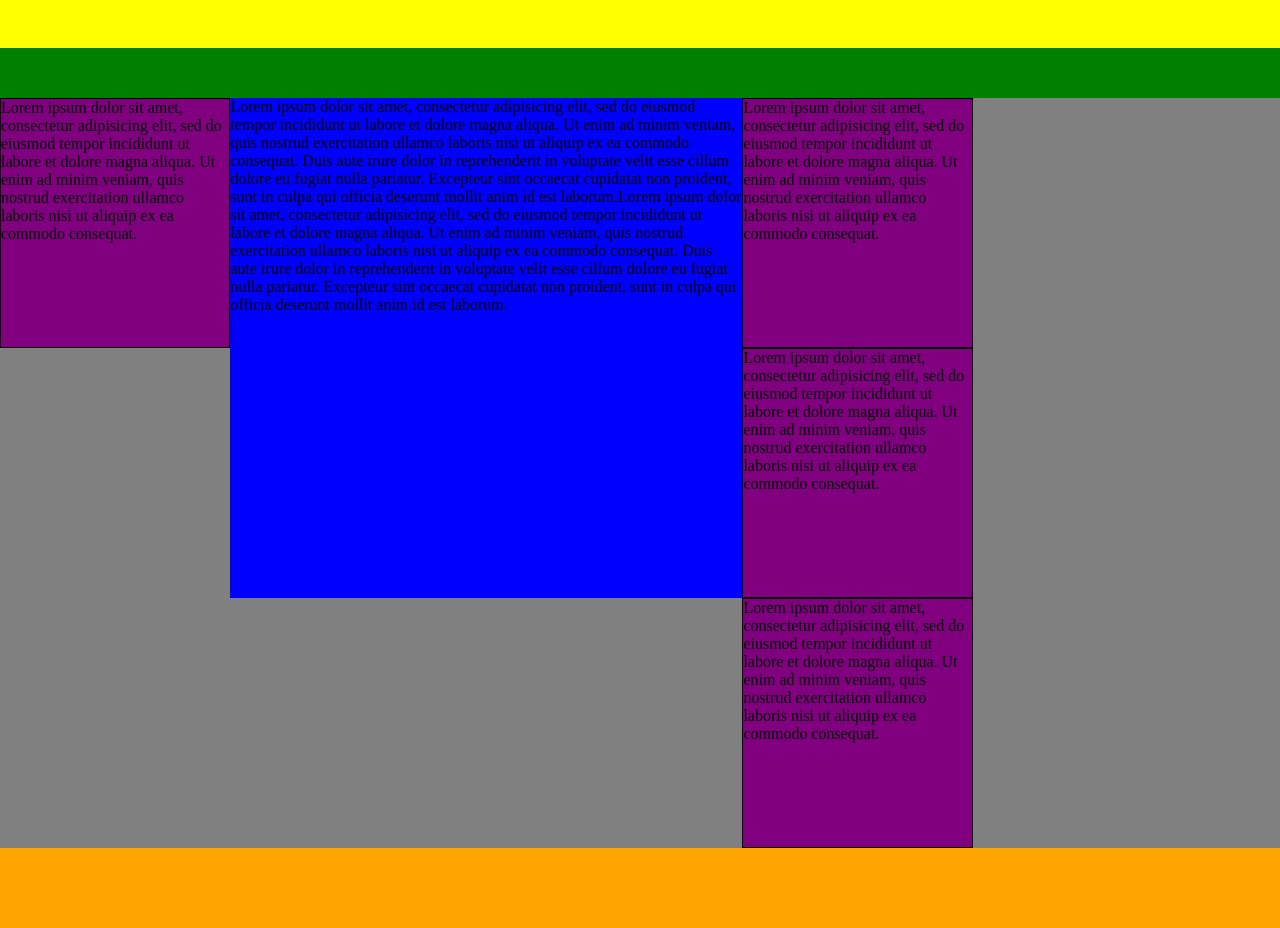
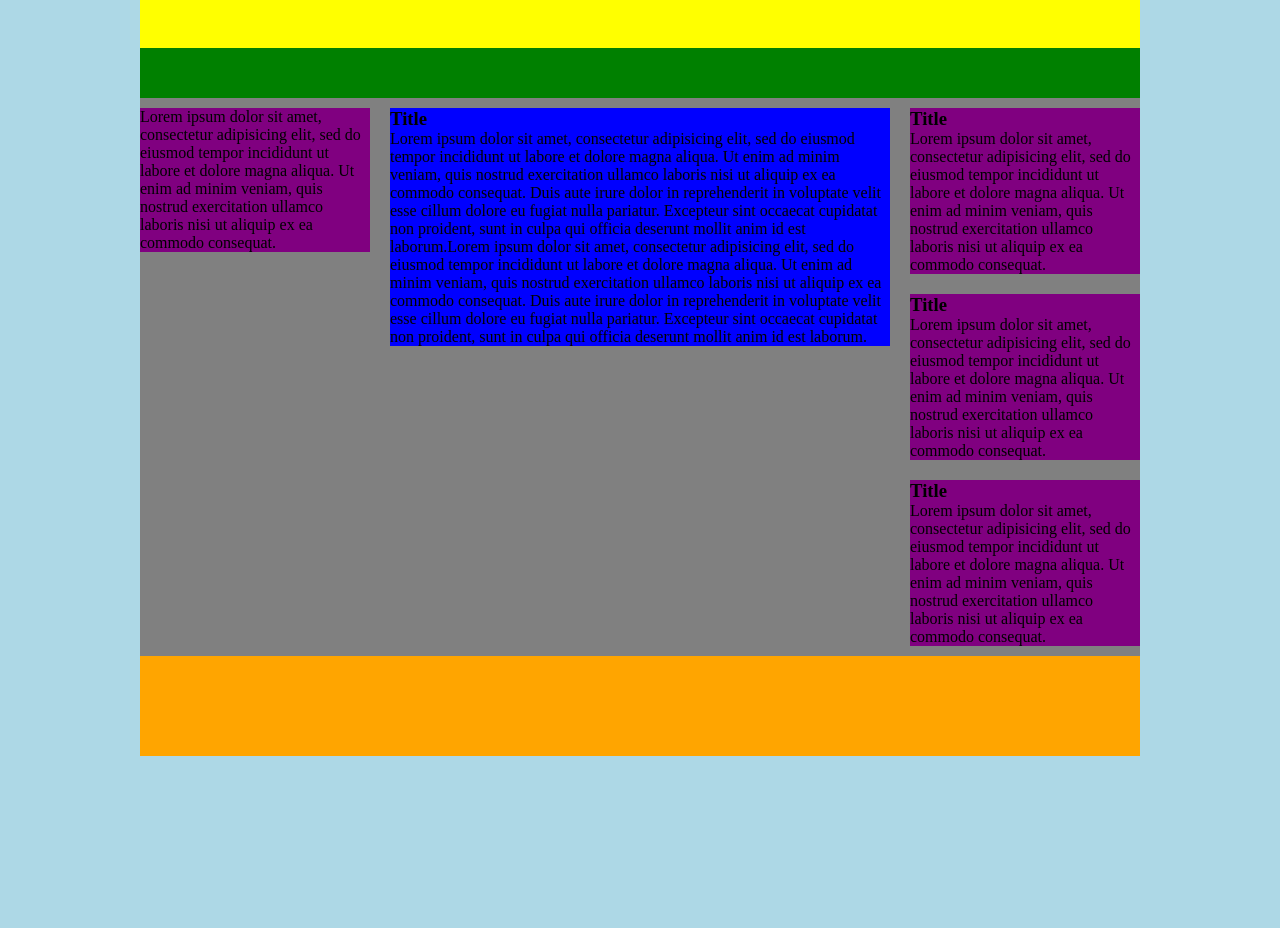
Before and after one commit to MatteoPirovano/htmlcss-struttura-wp, a plain HTML site: page index.html in a window 1280 px wide. Shown: the part 52-980 px from the top of the page. After the commit the page ends 808 px from the top, so only its background shows below. Drawn offline with Linux system fonts and the light colour scheme.

Commit message:
Fine prima parte

```diff
--- a/css/style.css
+++ b/css/style.css
@@ -3,12 +3,17 @@
   margin: 0;
   padding: 0;
 }
-
+body {
+  width: 1000px;
+  margin: auto;
+  background-color: lightblue;
+}
 .clearfix::after {
   content: "";
  display: table;
  clear: both;
 }
+
 
 header {
   height: 100px;
@@ -25,26 +30,27 @@ main {
 }
 main > section {
   float: left;
-  height: 500px;
-  width: 40%;
+  width: 50%;
   background-color: blue;
+  margin: 10px 0;
+}
+.left-section {
+  float: left;
+  width: 23%;
+  margin: 10px 2% 0 0;
 }
 .articles {
   float: left;
-  width: 18%;
-}
-.left-section {
-  float: left;
+  width: 23%;
+  margin-left: 2%;
 }
 aside {
-  height: 250px;
-  width: 18%;
   background-color: purple;
-  border: 1px solid black;
 }
 .right-section {
   display: inline-block;
   width: 100%;
+  margin: 10px 0;
 }
 
 
--- a/index.html
+++ b/index.html
@@ -7,7 +7,7 @@
   </head>
   <body>
     <header>
-
+    <h1>Wordpress</h1>
     </header>
     <nav>
 
@@ -17,17 +17,21 @@
       Lorem ipsum dolor sit amet, consectetur adipisicing elit, sed do eiusmod tempor incididunt ut labore et dolore magna aliqua. Ut enim ad minim veniam, quis nostrud exercitation ullamco laboris nisi ut aliquip ex ea commodo consequat.
       </aside>
       <section>
-      Lorem ipsum dolor sit amet, consectetur adipisicing elit, sed do eiusmod tempor incididunt ut labore et dolore magna aliqua. Ut enim ad minim veniam, quis nostrud exercitation ullamco laboris nisi ut aliquip ex ea commodo consequat. Duis aute irure dolor in reprehenderit in voluptate velit esse cillum dolore eu fugiat nulla pariatur. Excepteur sint occaecat cupidatat non proident, sunt in culpa qui officia deserunt mollit anim id est laborum.Lorem ipsum dolor sit amet, consectetur adipisicing elit, sed do eiusmod tempor incididunt ut labore et dolore magna aliqua. Ut enim ad minim veniam, quis nostrud exercitation ullamco laboris nisi ut aliquip ex ea commodo consequat. Duis aute irure dolor in reprehenderit in voluptate velit esse cillum dolore eu fugiat nulla pariatur. Excepteur sint occaecat cupidatat non proident, sunt in culpa qui officia deserunt mollit anim id est laborum.
+      <h3>Title</h3>
+      <p>Lorem ipsum dolor sit amet, consectetur adipisicing elit, sed do eiusmod tempor incididunt ut labore et dolore magna aliqua. Ut enim ad minim veniam, quis nostrud exercitation ullamco laboris nisi ut aliquip ex ea commodo consequat. Duis aute irure dolor in reprehenderit in voluptate velit esse cillum dolore eu fugiat nulla pariatur. Excepteur sint occaecat cupidatat non proident, sunt in culpa qui officia deserunt mollit anim id est laborum.Lorem ipsum dolor sit amet, consectetur adipisicing elit, sed do eiusmod tempor incididunt ut labore et dolore magna aliqua. Ut enim ad minim veniam, quis nostrud exercitation ullamco laboris nisi ut aliquip ex ea commodo consequat. Duis aute irure dolor in reprehenderit in voluptate velit esse cillum dolore eu fugiat nulla pariatur. Excepteur sint occaecat cupidatat non proident, sunt in culpa qui officia deserunt mollit anim id est laborum.</p>
       </section>
       <div class="articles">
         <aside class= "right-section">
-        Lorem ipsum dolor sit amet, consectetur adipisicing elit, sed do eiusmod tempor incididunt ut labore et dolore magna aliqua. Ut enim ad minim veniam, quis nostrud exercitation ullamco laboris nisi ut aliquip ex ea commodo consequat.
+        <h3>Title</h3>
+        <p>Lorem ipsum dolor sit amet, consectetur adipisicing elit, sed do eiusmod tempor incididunt ut labore et dolore magna aliqua. Ut enim ad minim veniam, quis nostrud exercitation ullamco laboris nisi ut aliquip ex ea commodo consequat.</p>
         </aside>
         <aside class="right-section">
-        Lorem ipsum dolor sit amet, consectetur adipisicing elit, sed do eiusmod tempor incididunt ut labore et dolore magna aliqua. Ut enim ad minim veniam, quis nostrud exercitation ullamco laboris nisi ut aliquip ex ea commodo consequat.
+        <h3>Title</h3>
+        <p>Lorem ipsum dolor sit amet, consectetur adipisicing elit, sed do eiusmod tempor incididunt ut labore et dolore magna aliqua. Ut enim ad minim veniam, quis nostrud exercitation ullamco laboris nisi ut aliquip ex ea commodo consequat.</p>
         </aside>
         <aside class="right-section">
-        Lorem ipsum dolor sit amet, consectetur adipisicing elit, sed do eiusmod tempor incididunt ut labore et dolore magna aliqua. Ut enim ad minim veniam, quis nostrud exercitation ullamco laboris nisi ut aliquip ex ea commodo consequat.
+        <h3>Title</h3>
+        <p>Lorem ipsum dolor sit amet, consectetur adipisicing elit, sed do eiusmod tempor incididunt ut labore et dolore magna aliqua. Ut enim ad minim veniam, quis nostrud exercitation ullamco laboris nisi ut aliquip ex ea commodo consequat.</p>
         </aside>
       </div>
     </main>
```
